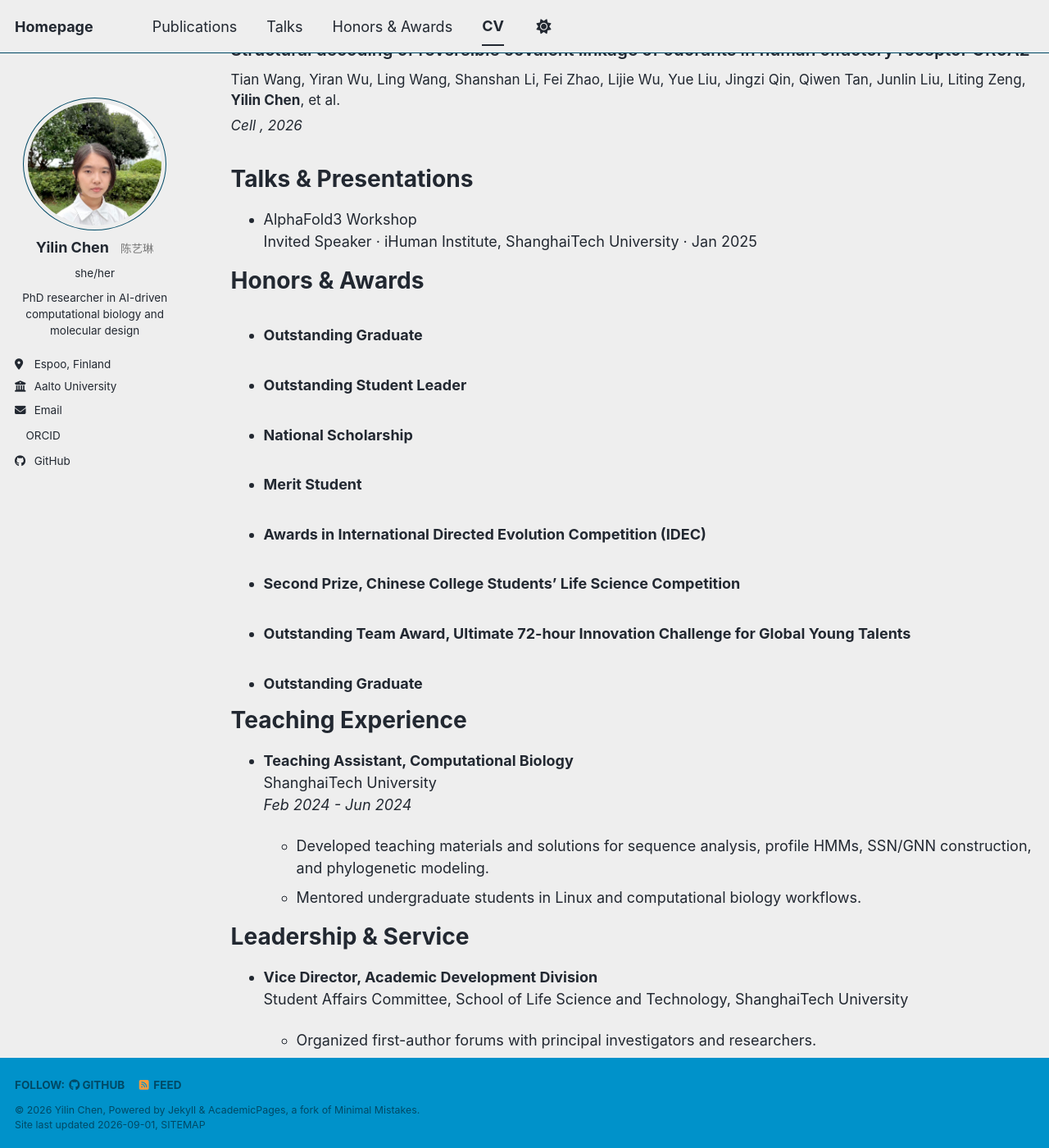
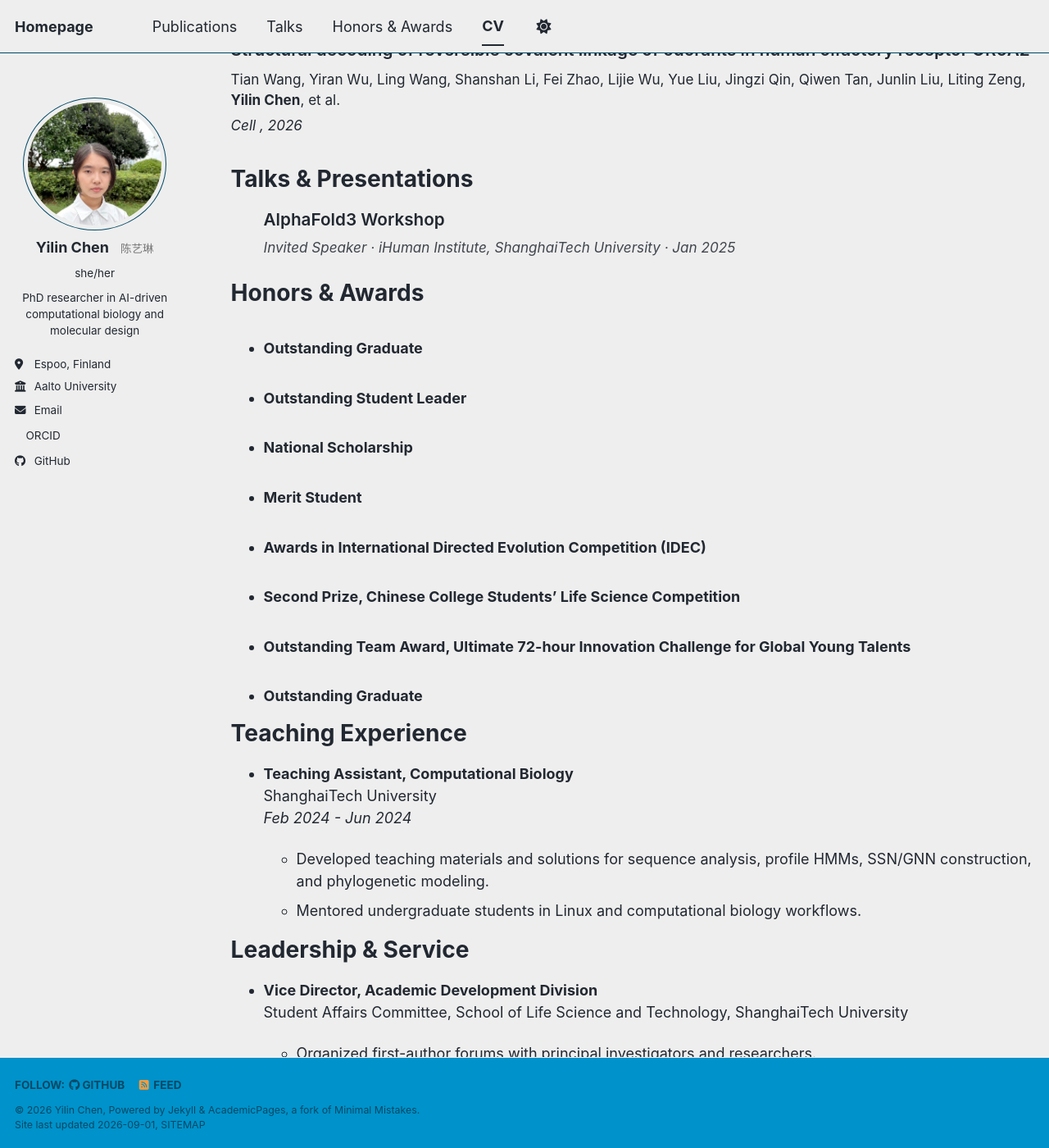
Before and after one commit to yilinchen1205/yilinchen.github.io, a Jekyll site: the page built from _pages/cv.md, in a window 1280 px wide and 1400 px high, scrolled down 1722 px. Shown: the whole window at 82% size. Built offline with Jekyll 4.4.1, drawn with Linux system fonts in a browser that asks for light colours; a style sheet for code colours, icons or effects is not loaded.

Commit message:
Update main.scss

```diff
--- a/assets/css/main.scss
+++ b/assets/css/main.scss
@@ -163,6 +163,26 @@
   margin-bottom: 0.3em;
 }
 
+.talk-cv-item {
+  list-style: none;
+  margin-bottom: 1.5em;
+}
+
+
+.talk-cv-title {
+  font-size: 1.15em;
+  font-weight: 600;
+  line-height: 1.4;
+  margin-bottom: 0.3em;
+}
+
+
+.talk-cv-meta {
+  font-size: 0.95em;
+  font-style: italic;
+  opacity: 0.85;
+}
+
 
 .publication-journal {
   font-style: italic;
```
